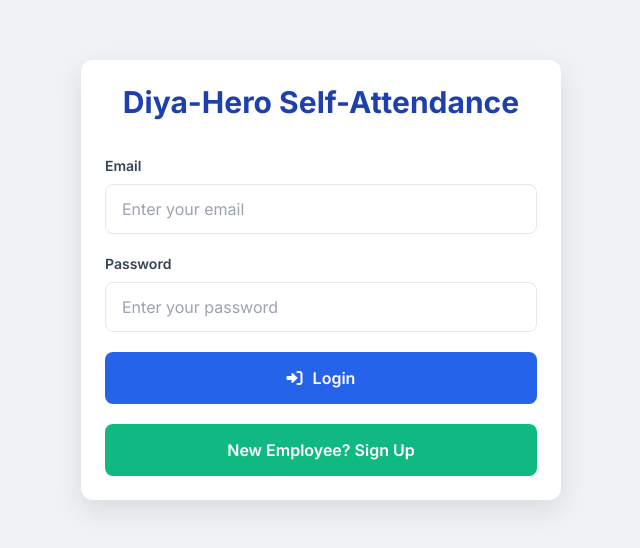
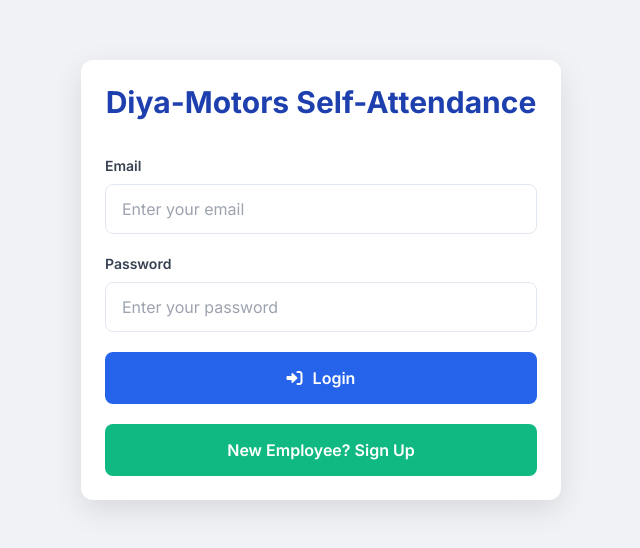
Before and after one commit to czviewer/DiyaScanner, a plain HTML site: page index.html in a window 1280 px wide. Shown: the part 120-668 px from the top of the page, without its empty margins (319-959 px from the left). Drawn offline with nearby package versions, Linux system fonts and the light colour scheme; no server answers.

Commit message:
Update index.html

```diff
--- a/index.html
+++ b/index.html
@@ -425,7 +425,7 @@
 
         <!-- Authentication Screens (Login, Phone Verify, OTP, Signup) -->
         <div id="auth-screens" class="card">
-            <h1 class="text-2xl sm:text-3xl font-bold text-blue-800 text-center mb-4">Diya-Hero Self-Attendance</h1>
+            <h1 class="text-2xl sm:text-3xl font-bold text-blue-800 text-center mb-4">Diya-Motors Self-Attendance</h1>
 
             <!-- Login Form -->
             <div id="login-form" class="space-y-5">
```
